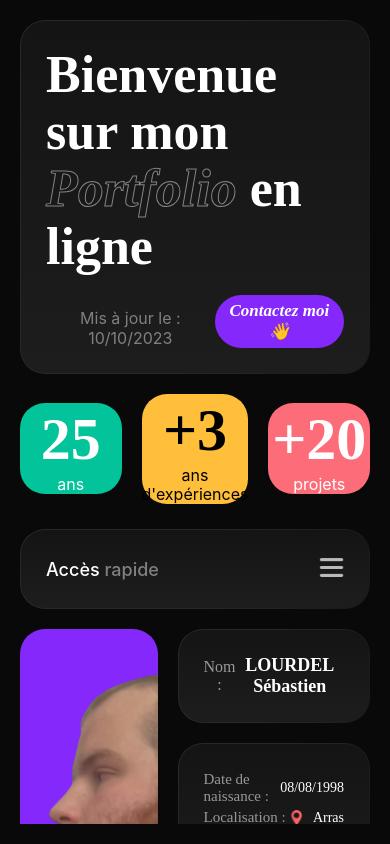
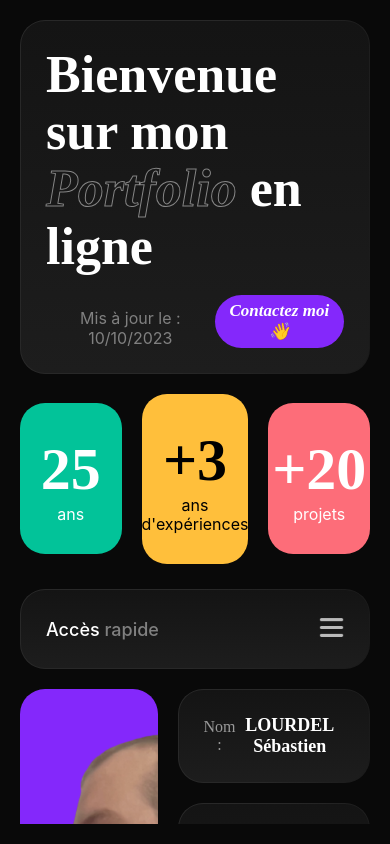
Before and after one commit to SLOURDEL08/CV, a React (Create React App) app: page /#/portfolio in a window 390 px wide. Built offline with nearby package versions, Linux system fonts and the light colour scheme.

Commit message:
responsive

```diff
--- a/src/mediaqueries.css
+++ b/src/mediaqueries.css
@@ -41,4 +41,7 @@ display: block;  }
   .contain-navmenu{
     margin-top: 25px;
   }
+  .numberscolors span{
+    padding:30px 0px;
+  }
 }
```
